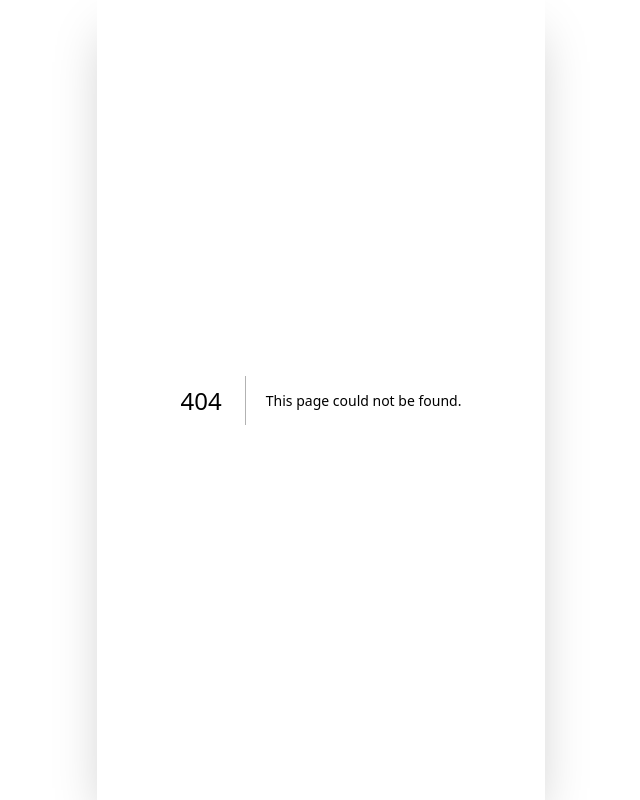
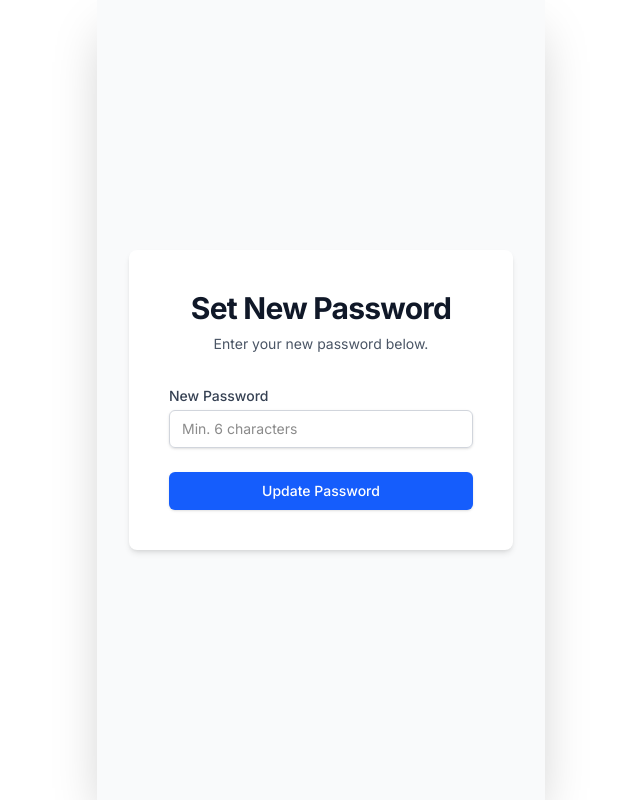
Before and after one commit to DuncAIcode/voice-pdf-agent, a Next.js app in the folder frontend/: page /update-password in a window 1280 px wide. Before the commit this address had no page. Shown: the whole page, without its empty margins (319-959 px from the left). Built offline with nearby package versions, Linux system fonts and the light colour scheme; no server answers.

Commit message:
feat: Add password update flow

```diff
--- a/frontend/app/page.tsx
+++ b/frontend/app/page.tsx
@@ -32,7 +32,9 @@
 
     // Listen for auth changes
     const { data: { subscription } } = supabase.auth.onAuthStateChange((event, session) => {
-      if (event === 'SIGNED_OUT' || !session) {
+      if (event === 'PASSWORD_RECOVERY') {
+        router.push('/update-password');
+      } else if (event === 'SIGNED_OUT' || !session) {
         router.push('/login')
       }
     })
--- /dev/null
+++ b/frontend/app/update-password/page.tsx
@@ -0,0 +1,89 @@
+'use client';
+
+import { useState } from 'react';
+import { supabase } from '@/lib/supabase';
+import { useRouter } from 'next/navigation';
+
+export default function UpdatePasswordPage() {
+    const [password, setPassword] = useState('');
+    const [loading, setLoading] = useState(false);
+    const [message, setMessage] = useState<{ text: string, type: 'success' | 'error' } | null>(null);
+    const router = useRouter();
+
+    const handleUpdatePassword = async (e: React.FormEvent) => {
+        e.preventDefault();
+        setLoading(true);
+        setMessage(null);
+
+        try {
+            const { error } = await supabase.auth.updateUser({
+                password: password
+            });
+
+            if (error) {
+                throw error;
+            }
+
+            setMessage({ text: 'Password updated successfully! Redirecting...', type: 'success' });
+            setTimeout(() => {
+                router.push('/');
+            }, 2000);
+
+        } catch (error: any) {
+            setMessage({ text: error.message || 'Failed to update password', type: 'error' });
+        } finally {
+            setLoading(false);
+        }
+    };
+
+    return (
+        <div className="flex min-h-screen flex-col items-center justify-center bg-gray-50 py-12 px-4 sm:px-6 lg:px-8">
+            <div className="w-full max-w-md space-y-8 rounded-lg bg-white p-10 shadow-md">
+                <div className="text-center">
+                    <h2 className="text-3xl font-bold tracking-tight text-gray-900">
+                        Set New Password
+                    </h2>
+                    <p className="mt-2 text-sm text-gray-600">
+                        Enter your new password below.
+                    </p>
+                </div>
+
+                {message && (
+                    <div className={`p-4 rounded-md text-sm font-medium ${message.type === 'success' ? 'bg-green-50 text-green-700' : 'bg-red-50 text-red-700'
+                        }`}>
+                        {message.text}
+                    </div>
+                )}
+
+                <form className="mt-8 space-y-6" onSubmit={handleUpdatePassword}>
+                    <div>
+                        <label htmlFor="password" className="block text-sm font-medium text-gray-700">
+                            New Password
+                        </label>
+                        <div className="mt-1">
+                            <input
+                                id="password"
+                                name="password"
+                                type="password"
+                                required
+                                value={password}
+                                onChange={(e) => setPassword(e.target.value)}
+                                className="block w-full rounded-md border border-gray-300 px-3 py-2 shadow-sm focus:border-blue-500 focus:outline-none focus:ring-blue-500 sm:text-sm"
+                                placeholder="Min. 6 characters"
+                                minLength={6}
+                            />
+                        </div>
+                    </div>
+
+                    <button
+                        type="submit"
+                        disabled={loading}
+                        className="flex w-full justify-center rounded-md border border-transparent bg-blue-600 py-2 px-4 text-sm font-medium text-white shadow-sm hover:bg-blue-700 focus:outline-none focus:ring-2 focus:ring-blue-500 focus:ring-offset-2 disabled:opacity-50 disabled:cursor-not-allowed"
+                    >
+                        {loading ? 'Updating...' : 'Update Password'}
+                    </button>
+                </form>
+            </div>
+        </div>
+    );
+}
```
